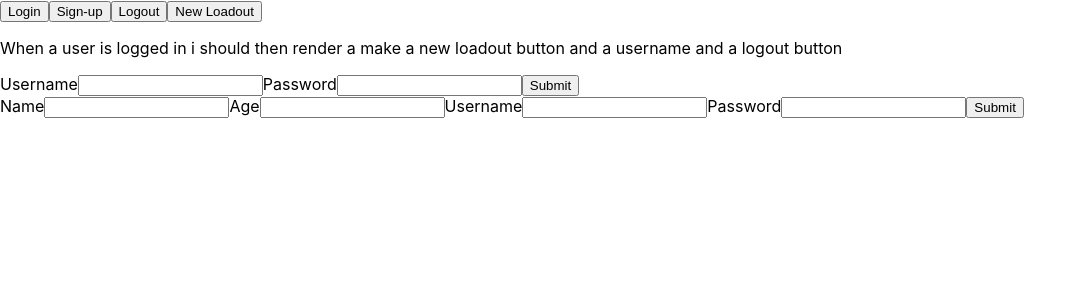
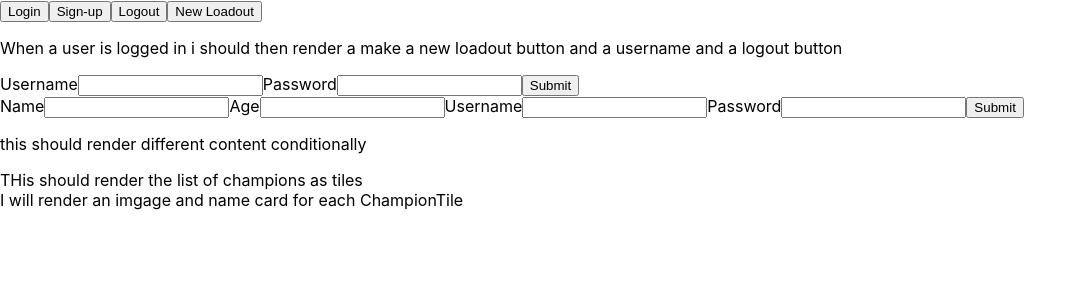
Before and after one commit to kmarks2013/league-of-loadouts-client, a React (Create React App) app: page / in a window 1280 px wide. Shown: the top 300 px of the page, without its empty margins (0-1087 px from the left). Built offline with nearby package versions, Linux system fonts and the light colour scheme.

Commit message:
static champion components created

```diff
--- a/src/App.js
+++ b/src/App.js
@@ -3,6 +3,7 @@ import { connect } from 'react-redux'
 import './App.css';
 import NavBar from './containers/NavBar';
 import FormConatiner from './containers/FormConatiner';
+import ContentContainer from './containers/ContentContainer';
 // import Actions from './Redux/actions'
 
 
@@ -16,7 +17,7 @@ export class App extends Component {
       <div>
         <NavBar />
         <FormConatiner />
-
+        <ContentContainer />
       </div>
     )
   }
--- a/src/Redux/store.js
+++ b/src/Redux/store.js
@@ -1,10 +1,10 @@
 import { createStore, applyMiddleware, combineReducers } from 'redux'
 import thunk from 'redux-thunk'
-import reducer from './reducer'
+import userReducer from './userReducer'
 
 // const reducers = combineReducers({
 //     user: userReducer,
 //     champion: championReducer
 // })
 
-export default createStore(reducer, applyMiddleware(thunk))
+export default createStore(userReducer, applyMiddleware(thunk))
--- a/src/components/ChampionInfo.js
+++ b/src/components/ChampionInfo.js
@@ -1,7 +1,7 @@
 import React, { Component } from 'react'
 import { connect } from 'react-redux'
 
-export class characterInfo extends Component {
+export class ChampionInfo extends Component {
     render() {
         return (
             <div>
@@ -19,4 +19,4 @@ const mapDispatchToProps = {
 
 }
 
-export default connect(mapStateToProps, mapDispatchToProps)(characterInfo)
+export default connect(mapStateToProps, mapDispatchToProps)(ChampionInfo)
--- /dev/null
+++ b/src/components/ChampionList.js
@@ -0,0 +1,26 @@
+import React, { Component } from 'react'
+import { connect } from 'react-redux'
+import { ChampionTile } from './ChampionTile'
+
+export class ChampionList extends Component {
+    // renderCharacterTiles = () =>
+
+    render() {
+        return (
+            <div>
+                THis  should render the list of champions as tiles
+                <ChampionTile />
+            </div>
+        )
+    }
+}
+
+const mapStateToProps = (state) => ({
+
+})
+
+const mapDispatchToProps = {
+
+}
+
+export default connect(mapStateToProps, mapDispatchToProps)(ChampionList)
--- a/src/components/ChampionTile.js
+++ b/src/components/ChampionTile.js
@@ -1,11 +1,11 @@
 import React, { Component } from 'react'
 import { connect } from 'react-redux'
 
-export class characterTile extends Component {
+export class ChampionTile extends Component {
     render() {
         return (
             <div>
-
+                I will render an imgage and name card for each ChampionTile
             </div>
         )
     }
@@ -19,4 +19,4 @@ const mapDispatchToProps = {
 
 }
 
-export default connect(mapStateToProps, mapDispatchToProps)(characterTile)
+export default connect(mapStateToProps, mapDispatchToProps)(ChampionTile)
--- a/src/containers/ContentContainer.js
+++ b/src/containers/ContentContainer.js
@@ -1,12 +1,14 @@
 import React, { Component } from 'react'
-import { characterList } from '../components/characterList'
+import { ChampionList } from '../components/ChampionList'
 
 
-export default class contentContainer extends Component {
+
+export default class ContentContainer extends Component {
     render() {
         return (
             <div>
-                <characterList />
+            <p>this should render different content conditionally</p>
+            <ChampionList />
             </div>
         )
     }
```
Also changed, not shown: src/components/CharacterList.js (deleted, +0 -24 lines), src/Redux/userReducer.js (renamed from src/Redux/reducer.js).
